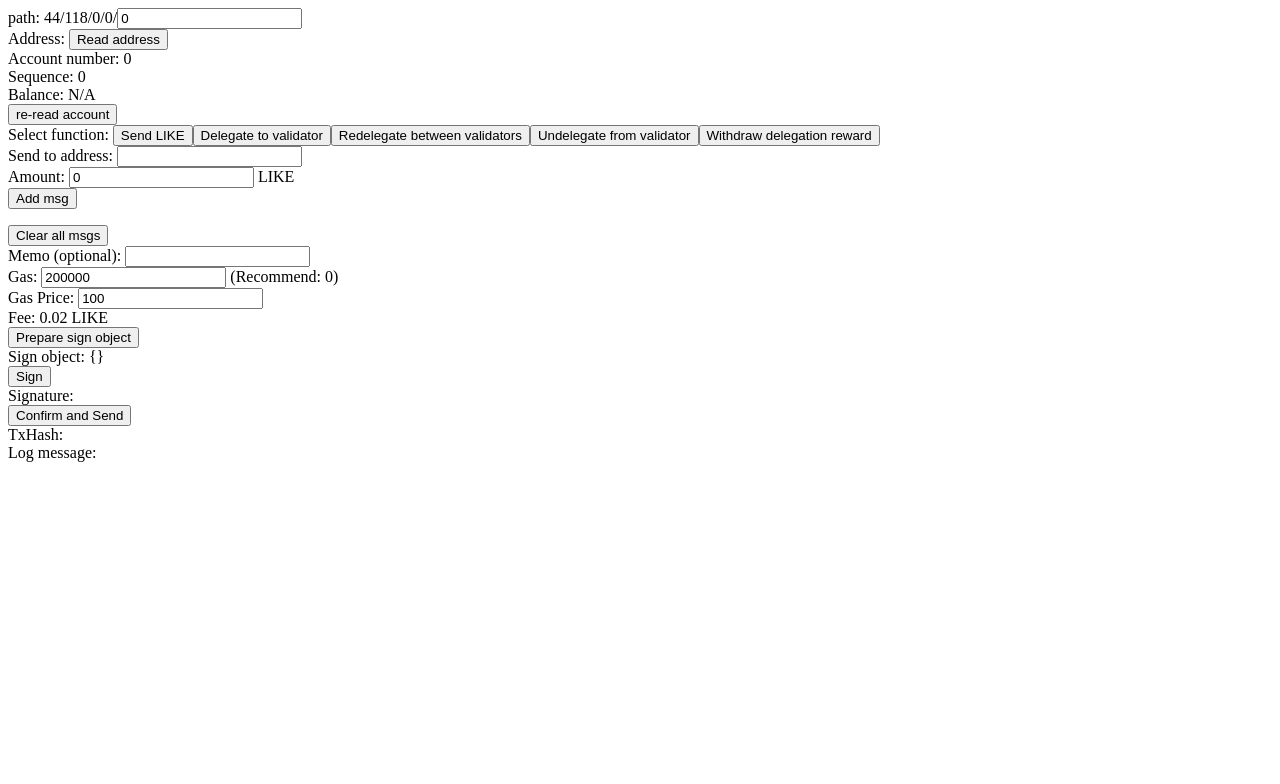
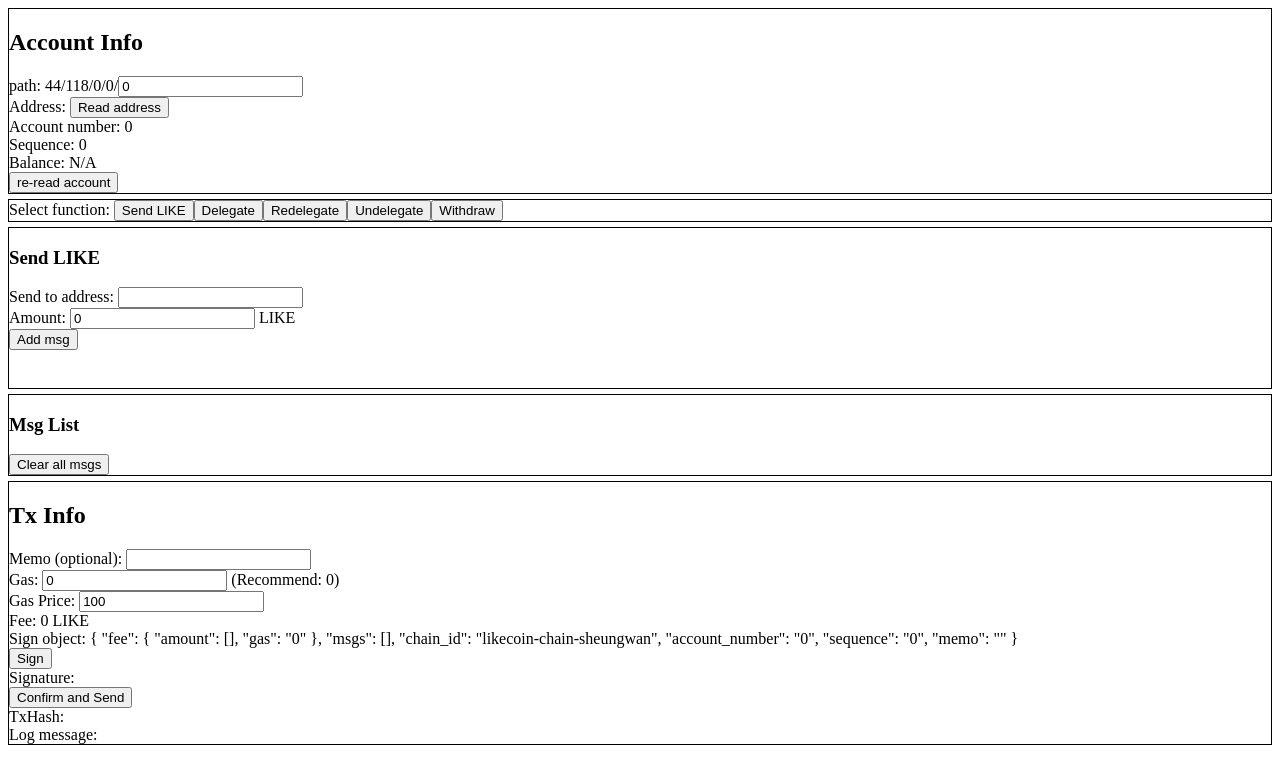
Before and after one commit to likecoin/cosmos-ledger-tool-web, a Vue app: page / in a window 1280 px wide. Shown: the top 784 px of the page. Built offline with nearby package versions, Linux system fonts and the light colour scheme.

Commit message:
Improve UI / UX

```diff
--- a/src/AccountInfo.vue
+++ b/src/AccountInfo.vue
@@ -1,5 +1,6 @@
 <template>
   <div>
+    <h2>Account Info</h2>
     <div>
       path: 44/118/0/0/<input v-model="ledgerIndex">
     </div>
--- a/src/App.vue
+++ b/src/App.vue
@@ -1,29 +1,62 @@
 <template>
-  <div>
+  <div class="account-info">
     <AccountInfo />
   </div>
-  <div>
+  <div class="select-function">
     Select function:
     <button @click="select('MsgSend')">Send LIKE</button>
-    <button @click="select('MsgDelegate')">Delegate to validator</button>
-    <button @click="select('MsgBeginRedelegate')">Redelegate between validators</button>
-    <button @click="select('MsgUndelegate')">Undelegate from validator</button>
-    <button @click="select('MsgWithdrawDelegationReward')">Withdraw delegation reward</button>
+    <button @click="select('MsgDelegate')">Delegate</button>
+    <button @click="select('MsgBeginRedelegate')">Redelegate</button>
+    <button @click="select('MsgUndelegate')">Undelegate</button>
+    <button @click="select('MsgWithdrawDelegationReward')">Withdraw</button>
   </div>
-  <div>
+  <div class="msg-input">
     <MsgSend v-if="selected === 'MsgSend'" />
     <MsgDelegate v-if="selected === 'MsgDelegate'" />
     <MsgBeginRedelegate v-if="selected === 'MsgBeginRedelegate'" />
     <MsgUndelegate v-if="selected === 'MsgUndelegate'" />
     <MsgWithdrawDelegationReward v-if="selected === 'MsgWithdrawDelegationReward'" />
   </div>
-  <div>
+  <div class="msg-list">
     <Msgs />
   </div>
-  <div>
+  <div class="tx-info">
     <Tx />
   </div>
 </template>
+
+<style scoped>
+.account-info {
+  margin: 5px 0 5px 0;
+  border-style: solid;
+  border-width: 1px;
+}
+
+.select-function {
+  margin: 5px 0 5px 0;
+  border-style: solid;
+  border-width: 1px;
+}
+
+.msg-input {
+  margin: 5px 0 5px 0;
+  border-style: solid;
+  border-width: 1px;
+  height: 10rem;
+}
+
+.msg-list {
+  margin: 5px 0 5px 0;
+  border-style: solid;
+  border-width: 1px;
+}
+
+.tx-info {
+  margin: 5px 0 5px 0;
+  border-style: solid;
+  border-width: 1px;
+}
+</style>
 
 <script>
 import AccountInfo from './AccountInfo.vue';
--- a/src/MsgBeginRedelegate.vue
+++ b/src/MsgBeginRedelegate.vue
@@ -1,5 +1,6 @@
 <template>
   <div>
+    <h3>Redelegate</h3>
     <div>
       From validator address: <input v-model.trim="fromValidator">
     </div>
--- a/src/MsgDelegate.vue
+++ b/src/MsgDelegate.vue
@@ -1,5 +1,6 @@
 <template>
   <div>
+    <h3>Dedelegate</h3>
     <div>
       Validator address: <input v-model.trim="validator">
     </div>
--- a/src/MsgSend.vue
+++ b/src/MsgSend.vue
@@ -1,5 +1,6 @@
 <template>
   <div>
+    <h3>Send LIKE</h3>
     <div>
       Send to address: <input v-model.trim="to">
     </div>
--- a/src/MsgUndelegate.vue
+++ b/src/MsgUndelegate.vue
@@ -1,7 +1,8 @@
 <template>
   <div>
+    <h3>Undelegate</h3>
     <div>
-      validator address: <input v-model.trim="validator">
+      Validator address: <input v-model.trim="validator">
     </div>
     <div>
       Amount: <input v-model.trim.number="amount"> LIKE
--- a/src/MsgWithdrawDelegationReward.vue
+++ b/src/MsgWithdrawDelegationReward.vue
@@ -1,7 +1,8 @@
 <template>
   <div>
+    <h3>Withdraw Rewards</h3>
     <div>
-      validator address: <input v-model.trim="validator">
+      Validator address: <input v-model.trim="validator">
     </div>
     <button @click="addMsg">Add msg</button>
   </div>
--- a/src/Msgs.vue
+++ b/src/Msgs.vue
@@ -1,5 +1,6 @@
 <template>
   <div>
+    <h3>Msg List</h3>
     <ul>
       <li v-for="(msg, i) in msgs" v-bind:key="msg">
         <button @click="removeMsg(i)">X</button>
--- a/src/Tx.vue
+++ b/src/Tx.vue
@@ -1,5 +1,6 @@
 <template>
   <div>
+    <h2>Tx Info</h2>
     <div>
       Memo (optional): <input v-model="memo">
     </div>
@@ -12,7 +13,6 @@
     <div>
       Fee: {{fee}}
     </div>
-    <button @click="prepareSignObject">Prepare sign object</button>
     <div>
       Sign object: {{signObject}}
     </div>
@@ -22,7 +22,7 @@
     </div>
     <button @click="broadcastTx">Confirm and Send</button>
     <div>
-      TxHash: {{txHash}}
+      TxHash: <a :href="txLink" target="_blank">{{txHash}}</a>
     </div>
     <div>
       Log message: {{log}}
@@ -31,7 +31,7 @@
 </template>
 
 <script>
-import { ref, computed } from 'vue';
+import { ref, computed, watch } from 'vue';
 import { useStore } from 'vuex';
 import { LCD_ENDPOINT, CHAIN_ID } from './config.js';
 import * as Cosmos from './cosmos.js';
@@ -40,18 +40,17 @@ export default {
   setup() {
     const store = useStore();
     const memo = ref('');
-    const gas = ref(200000);
+    const gas = ref(0);
     const recommendedGas = computed(() => Cosmos.computeTotalGas(store.state.msgs));
+    watch(recommendedGas, (recommendedGas) => {
+      gas.value = recommendedGas;
+    });
     const gasPrice = ref(100);
     const fee = computed(() => `${gas.value * gasPrice.value / 1e9} LIKE`);
-    const signObject = ref({});
-    const signature = ref('');
-    const txHash = ref('');
-    const log = ref(null);
-    const prepareSignObject = () => {
+    const signObject = computed(() => {
       const { msgs } = store.state;
       const { accountNumber, sequence } = store.state.accountInfo;
-      signObject.value = Cosmos.prepareSignObject({
+      return Cosmos.prepareSignObject({
         msgs,
         chainID: CHAIN_ID,
         accountNumber,
@@ -60,7 +59,11 @@ export default {
         gasPrice: gasPrice.value,
         memo: memo.value,
       });
-    };
+    });
+    const signature = ref('');
+    const txHash = ref('');
+    const txLink = computed(() => `https://likecoin.bigdipper.live/transactions/${txHash.value}?new`);
+    const log = ref(null);
     const sign = async () => {
       const { cosmosLedgerApp } = store.state;
       const { ledgerPath } =  store.state.addressInfo;
@@ -85,8 +88,8 @@ export default {
       signObject,
       signature,
       txHash,
+      txLink,
       log,
-      prepareSignObject,
       sign,
       broadcastTx,
     };
--- a/src/cosmos.js
+++ b/src/cosmos.js
@@ -56,12 +56,13 @@ export function prepareSignObject({
   memo = '',
   denom = 'nanolike',
 }) {
-  const gasAmount = gas.toString();
-  const feeAmount = (gas * gasPrice).toString();
+  const gasAmount = Math.ceil(gas);
+  const feeInNanolike = Math.ceil(gasAmount * gasPrice);
+  const feeAmount = (feeInNanolike === 0) ? [] : [{ denom, amount: feeInNanolike.toString() }];
   return {
     fee: {
-      amount: [{ denom, amount: feeAmount }],
-      gas: gasAmount,
+      amount: feeAmount,
+      gas: gasAmount.toString(),
     },
     msgs,
     chain_id: chainID,
--- a/src/store.js
+++ b/src/store.js
@@ -53,6 +53,7 @@ export const store = createStore({
       commit(INIT_COSMOS_LEDGER_APP, app);
     },
     async [FETCH_COSMOS_INFO]({ state, commit, dispatch }, ledgerIndex) {
+      commit(COMMIT_CLEAR_MSGS);
       if (!state.cosmosLedgerApp) {
         await dispatch(INIT_COSMOS_LEDGER_APP);
       }
```
Also changed, not shown: 9 other files (tests, documents, lock files or other folders).
